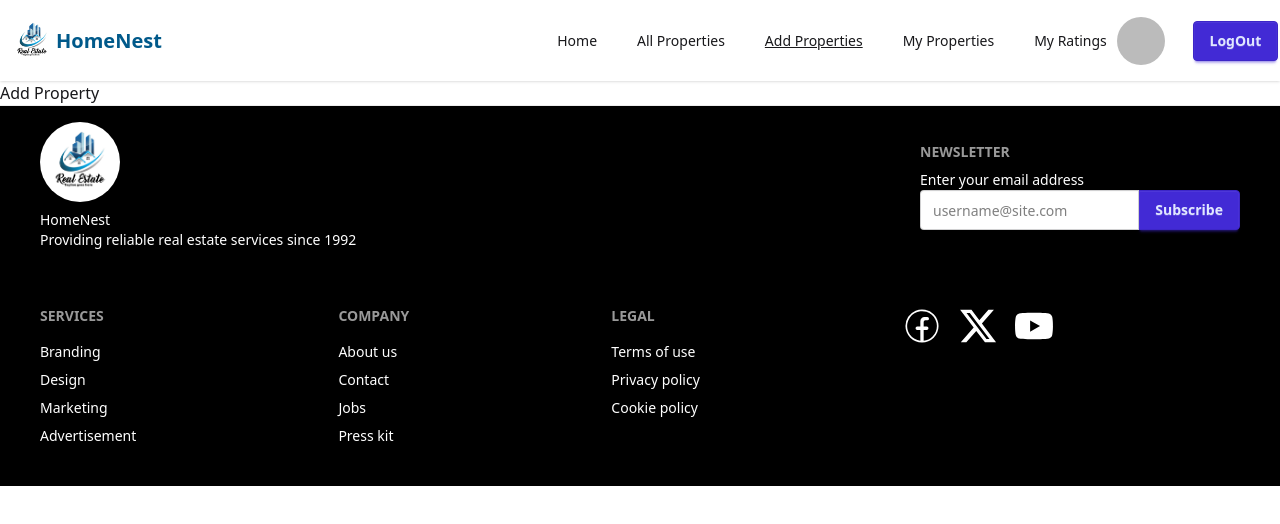
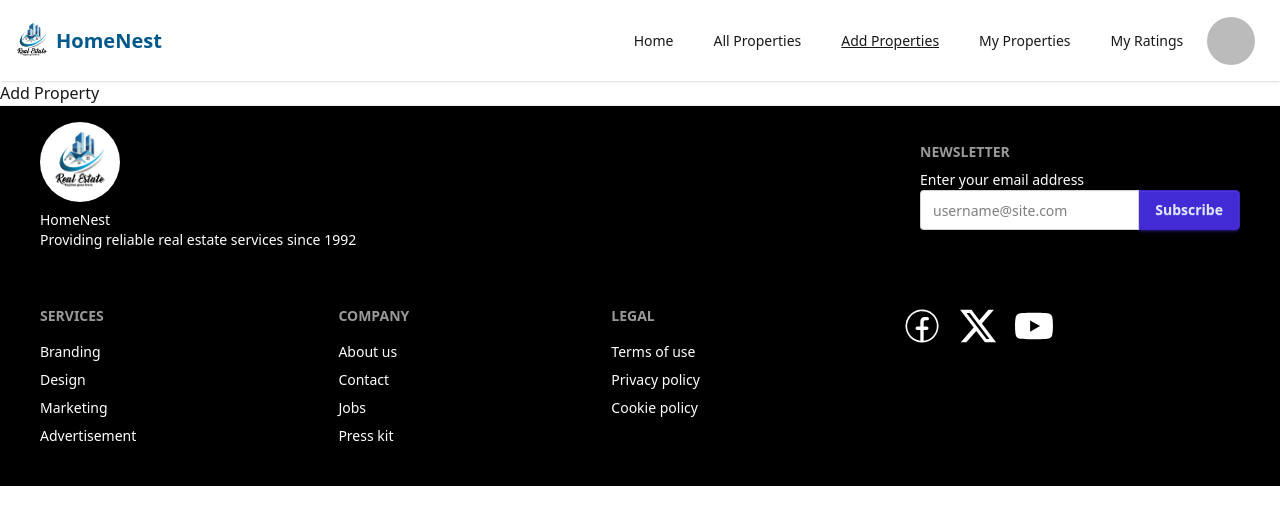
Before and after one commit to fahmida-oni2/my-homenest-client-repo, a React (Vite) app: page /add-properties in a window 1280 px wide. Shown: the top 524 px of the page. Built offline with nearby package versions, Linux system fonts and the light colour scheme; no server answers; sample sign-in values are in the browser's storage.

Commit message:
added the changes

```diff
--- a/src/Components/Navbar/Navbar.jsx
+++ b/src/Components/Navbar/Navbar.jsx
@@ -1,65 +1,141 @@
-import './Navbar.css'
-import { Link, NavLink } from 'react-router';
-import logo from '../../assets/real-estate-logo.jpg'
-import userIcon from '../../assets/user.png'
-import toast, { Toaster } from 'react-hot-toast';
-import {useContext } from 'react';
-import { AuthContext } from '../../Provider/AuthProvider';
+import "./Navbar.css";
+import { Link, NavLink } from "react-router";
+import logo from "../../assets/real-estate-logo.jpg";
+import userIcon from "../../assets/user.png";
+import toast, { Toaster } from "react-hot-toast";
+import { use, useState } from "react";
+import { AuthContext } from "../../Provider/AuthProvider";
 const Navbar = () => {
-   const {user,signOutUser} = useContext(AuthContext);
-   const handleLogOut =() =>{
+  const { user, signOutUser } = use(AuthContext);
+  const [isDropdownOpen, setIsDropdownOpen] = useState(false);
+  const handleLogOut = () => {
     signOutUser()
-          .then(result => {
-            toast.success('SignOut successfully')
+      .then((result) => {
+        toast.success("SignOut successfully");
+        setIsDropdownOpen(false);
       })
-            .catch(error => {
-            })
-   }
-    const links = <>
-    <li><NavLink  to='/' className='m-2'>Home</NavLink></li>
-    <li><NavLink to='/all-properties'  className='m-2'>All Properties</NavLink></li>
-    <li><NavLink to='/add-properties'  className='m-2'>Add Properties</NavLink></li>
-    <li><NavLink to='/my-properties'  className='m-2'>My Properties</NavLink></li>
-    <li><NavLink to='/my-ratings'  className='m-2'>My Ratings</NavLink></li>
+      .catch((error) => {});
+  };
+  const handleDropdown = () => {
+    setIsDropdownOpen(!isDropdownOpen);
+  };
+  const links = (
+    <>
+      <li>
+        <NavLink to="/" className="m-2">
+          Home
+        </NavLink>
+      </li>
+      <li>
+        <NavLink to="/all-properties" className="m-2">
+          All Properties
+        </NavLink>
+      </li>
+      <li>
+        <NavLink to="/add-properties" className="m-2">
+          Add Properties
+        </NavLink>
+      </li>
+      <li>
+        <NavLink to="/my-properties" className="m-2">
+          My Properties
+        </NavLink>
+      </li>
+      <li>
+        <NavLink to="/my-ratings" className="m-2">
+          My Ratings
+        </NavLink>
+      </li>
     </>
+  );
   return (
     <div className="navbar bg-base-100 shadow-sm flex justify-evenly">
       <div className="navbar-start">
         <div className="dropdown">
           <div tabIndex={0} role="button" className="btn btn-ghost lg:hidden">
-        <svg xmlns="http://www.w3.org/2000/svg" className="h-5 w-5" fill="none" viewBox="0 0 24 24" stroke="currentColor"> <path strokeLinecap="round" strokeLinejoin="round" strokeWidth="2" d="M4 6h16M4 12h8m-8 6h16" /> </svg>
+            <svg
+              xmlns="http://www.w3.org/2000/svg"
+              className="h-5 w-5"
+              fill="none"
+              viewBox="0 0 24 24"
+              stroke="currentColor"
+            >
+              {" "}
+              <path
+                strokeLinecap="round"
+                strokeLinejoin="round"
+                strokeWidth="2"
+                d="M4 6h16M4 12h8m-8 6h16"
+              />{" "}
+            </svg>
           </div>
           <ul
             tabIndex="0"
-        className="menu menu-sm dropdown-content bg-base-100  rounded-box z-1 mt-3 w-52 p-2 shadow">
+            className="menu menu-sm dropdown-content bg-base-100  rounded-box z-1 mt-3 w-52 p-2 shadow"
+          >
             {links}
           </ul>
         </div>
-     <img src={logo} className='h-12 w-12 ' alt="" />
-    <Link to='/' className=" text-xl font-extrabold text-sky-800">HomeNest</Link>
+        <img src={logo} className="h-12 w-12 " alt="" />
+        <Link to="/" className=" text-xl font-extrabold text-sky-800">
+          HomeNest
+        </Link>
       </div>
       <div className="navbar-center hidden lg:flex">
-    <ul className="menu menu-horizontal px-1">
-     {links}
-    </ul>
+        <ul className="menu menu-horizontal px-1">{links}</ul>
       </div>
 
- <div className='login-btn flex-col  sm:flex-row flex  justify-center items-center '>
-  <img src={`${user ? user.photoURL : userIcon}`} title={`${user ? user.displayName : "Guest User"}`} className='h-12 w-12  rounded-full hover:scale-105 transition ease-in-out mt-10   lg:mt-0 lg:mr-5' alt="" />
-  {
-    user ? (<button onClick={handleLogOut}  className='btn btn-primary m-2  grid md:flex lg:flex hover:bg-indigo-300'>LogOut</button>) : (<div className="navbar-end grid md:flex lg:flex">
-<div className="navbar-end flex flex-col lg:flex-row  lg:mt-0 ml-20 gap-2 ">
-      <Link to='/auth/login' className='btn btn-primary hover:bg-indigo-300'>Login</Link>
-    <Link to='/auth/register' className='btn btn-primary  w-18 lg:w-22 hover:bg-indigo-300'>Sign Up</Link>
+      <div className="login-btn flex-col  sm:flex-row flex  justify-center items-center ">
+        {user ? (
+          <div className="relative">
+            <img
+              onClick={handleDropdown}
+              src={`${user.photoURL}`}
+              className="h-12 w-12 rounded-full hover:scale-105 transition ease-in-out cursor-pointer mt-10 lg:mt-0 lg:mr-5"
+              alt='User'
+            />
+
+            {isDropdownOpen && (
+              <div className="absolute right-0 mt-1 w-48 bg-white rounded-md shadow-lg  border border-gray-200">
+                <div className="py-1">
+                  <span className="block px-4 py-2 text-sm text-gray-700 font-semibold truncate">
+                    {user.displayName}
+                  </span>
+                  <span className="block px-4 py-2 text-sm text-gray-700 font-semibold truncate">
+                    {user.email}
+                  </span>
+                  <div className="">
+                    <button
+                    onClick={handleLogOut}
+                    className=" px-4 py-2 w-full  text-sm font-bold  hover:bg-indigo-300"
+                  >
+                    Logout
+                  </button>
                   </div>
-  </div>)
-  }
-
+                </div>
+              </div>
+            )}
+          </div>
+        ) : (
+          <div className="navbar-end flex flex-col lg:flex-row lg:mt-0 ml-20 gap-2 ">
+            <Link
+              to="/auth/login"
+              className="btn btn-primary hover:bg-indigo-300"
+            >
+              Login
+            </Link>
+            <Link
+              to="/auth/register"
+              className="btn btn-primary w-18 lg:w-22 hover:bg-indigo-300"
+            >
+              Sign Up
+            </Link>
+          </div>
+        )}
       </div>
       <Toaster></Toaster>
-  </div>)
-
-
+    </div>
+  );
 };
 
 export default Navbar;
```
Lines whose indentation alone changed are shown as unchanged.
